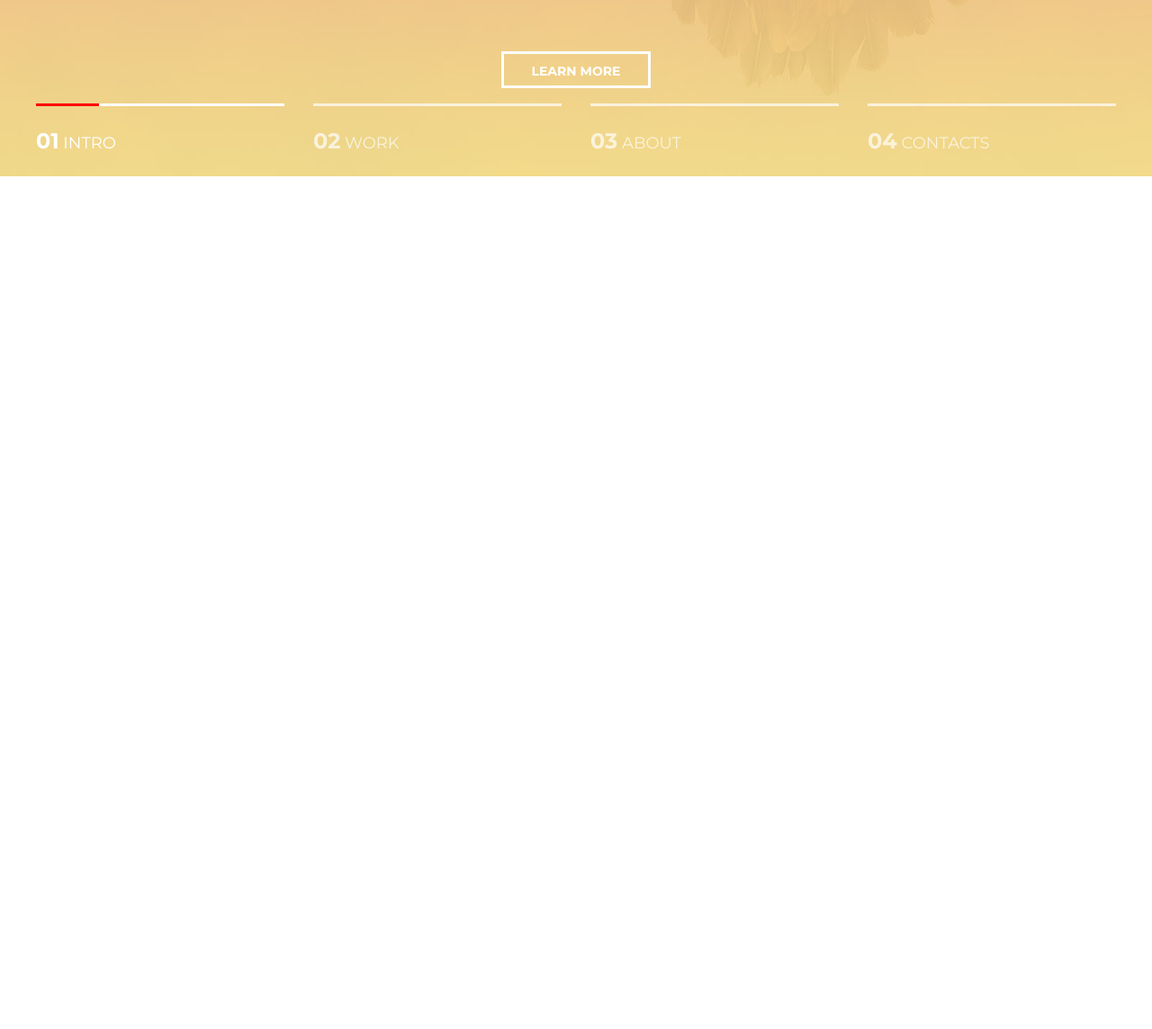
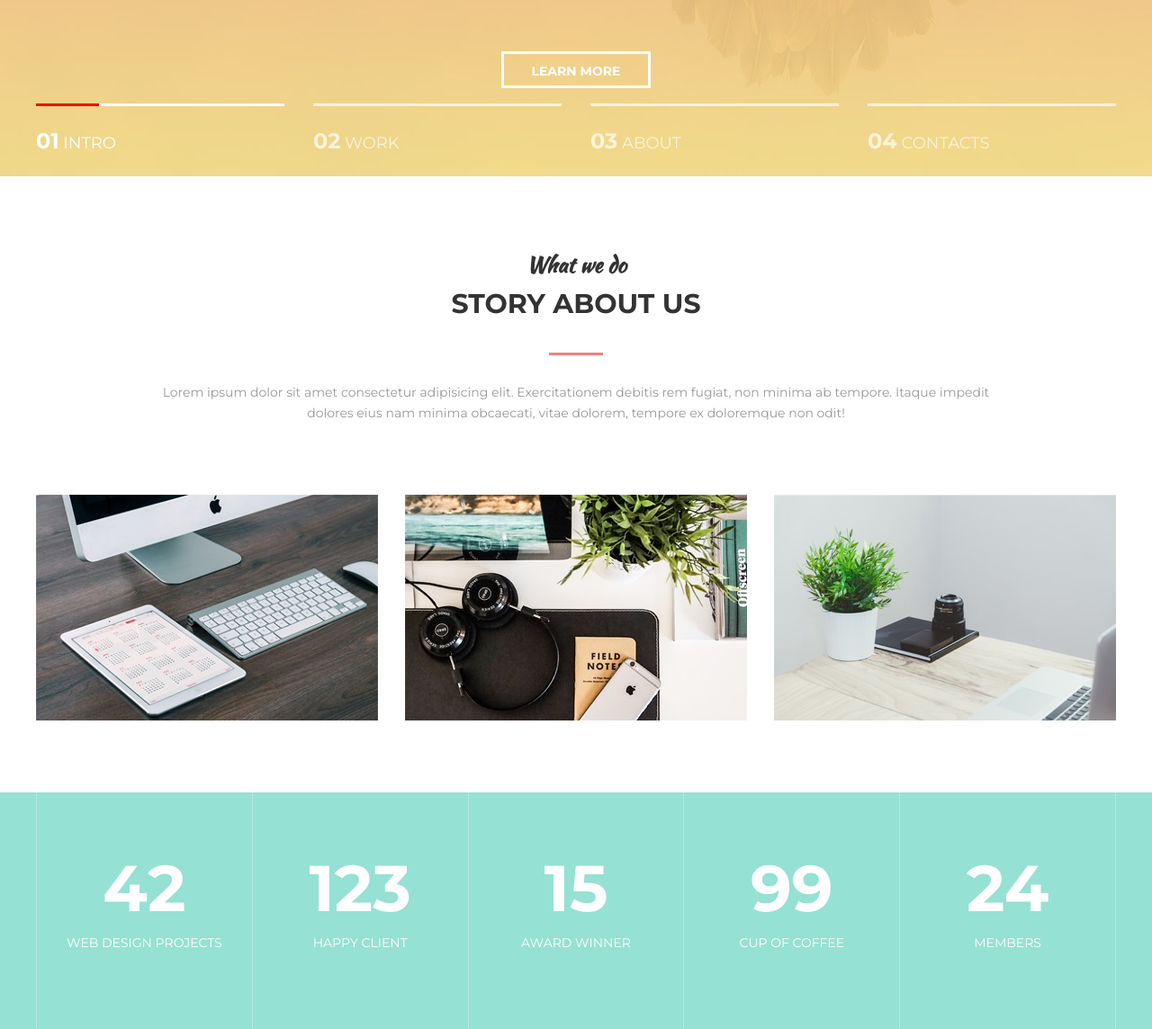
Before and after one commit to stan-nikola/MoGo, a plain HTML site: page index.html in a window 1280 px wide. Shown: the part 604-1748 px from the top of the page at 90% size. Before the commit the page ends 800 px from the top, so only its background shows below. Drawn offline with Linux system fonts and the light colour scheme.

Commit message:
aded more blocks

```diff
--- a/index.html
+++ b/index.html
@@ -15,7 +15,7 @@
     <header class="header">
         <div class="container">
             <div class="header-iner">
-                <div class="heder-logo">MoGo</div>
+                <a class="heder-logo" href="./index.html">MoGo</a>
                 <nav class="nav">
                     <a class="nav-linc active" href="">About</a>
                     <a class="nav-linc" href="">service</a>
@@ -23,14 +23,12 @@
                     <a class="nav-linc" href="">blog</a>
                     <a class="nav-linc" href="">contact</a>
                     <a class="nav-linc" href="">contact</a>
-
                 </nav>
-
             </div>
         </div>
     </header>
 
-    <div class="intro">
+    <section class="intro">
         <div class="container">
             <div class="intro-inner">
                 <h2 class="intro-suptitle">Creative Template</h2>
@@ -61,6 +59,68 @@
                     </div>
                 </div>
 
+            </div>
+        </div>
+    </section>
+
+    <section class="section">
+        <div class="container">
+            <div class="section-header">
+                <h3 class="section-suptitle">What we do</h3>
+                <h2 class="section-title">Story about us</h2>
+                <div class="section-text">
+                    <p>Lorem ipsum dolor sit amet consectetur adipisicing elit. Exercitationem debitis rem fugiat, non minima ab tempore.
+                        Itaque impedit dolores eius nam minima obcaecati, vitae dolorem, tempore ex doloremque non odit!</p>
+                </div>
+            </div>
+            <div class="about">
+                <div class="about-item">
+                    <div class="about-img">
+                         <img src="/images/abuot us/about1.jpg" alt="">
+                    </div>
+                    <div class="about-text">super team #1</div>
+                </div>
+                <div class="about-item">
+                    <div class="about-img">
+                        <img src="/images/abuot us/about2.jpg" alt="">
+                    </div>
+                    <div class="about-text">super team #2</div>
+                </div>
+                <div class="about-item">
+                    <div class="about-img">
+                        <img src="/images/abuot us/about3.jpg" alt="">
+                    </div>
+                    <div class="about-text">super team #3</div>
+                </div>
+            </div>
+        </div>
+    </section>
+    <div class="statistics">
+        <div class="container">
+            <div class="stat">
+                <div class="stat-item">
+                    <div class="stat-score">42</div>
+                    <p class="stat-name">Web Design Projects</p>
+                </div>
+                <div class="stat-item">
+                    <div class="stat-score">123</div>
+                    <p class="stat-name">happy client</p>
+                </div>
+                <div class="stat-item">
+                    <div class="stat-score">15</div>
+                    <p class="stat-name">award winner</p>
+                </div>
+                <div class="stat-item">
+                    <div class="stat-score">99</div>
+                    <p class="stat-name">cup of coffee</p>
+                </div>
+                <div class="stat-item">
+                    <div class="stat-score">24</div>
+                    <p class="stat-name">members</p>
+                </div>
+
+            </div>
+
         </div>
     </div>
 
--- a/styles/styles.css
+++ b/styles/styles.css
@@ -2,7 +2,7 @@ body {
     margin: 0;
     font-family: 'Montserrat', sans-serif;
 
-    font-family: 'Kaushan Script', cursive;
+    /* font-family: 'Kaushan Script', cursive; */
 
     /* font-family: 'Roboto', sans-serif; */
     font-size: 15px;
@@ -101,9 +101,15 @@ h1, h2, h3, h4, h5, h6{
 }
 
 .heder-logo{
+    text-decoration: none;
     font-size: 30px;
     font-weight: 700;
     color: #fff;
+    transition: color .1s linear;
+
+}
+.heder-logo:hover{
+    color: #fce38a
 
 }
 
@@ -226,3 +232,116 @@ color: black;
     font-size: 24px;
     font-weight: 700;
 }
+
+/* Section */
+.section{
+    padding: 80px 0;
+}
+.section-header{
+    text-align: center;
+    width: 100%;
+    max-width: 950px;
+    margin: 0 auto 40px;
+}
+.section-suptitle{
+    color: #333333;
+    font-family: 'Kaushan Script', cursive;
+    font-size: 24px;
+}
+.section-title{
+    font-size: 30px;
+    text-transform: uppercase;
+    font-weight: 700;
+}
+.section-title:after{
+    content: "";
+    display: block;
+    width: 60px;
+    height: 3px;
+    margin: 30px auto ;
+    background-color: #f38181;
+}
+.section-text{
+    /* font-family: 'Roboto', sans-serif; */
+    color: #999999;
+    font-size: 14px;
+    margin-bottom: 80px;
+}
+
+/* About */
+.about{
+    display: flex;
+    justify-content: space-between;
+}
+.about-item{
+    width: 380px;
+    background-color: #95e1d3;
+    position: relative;
+
+}
+.about-item:hover .about-img{
+    transform: translate3d(-10px, -10px, 0);
+}
+.about-item:hover .about-img img{
+    opacity: .2;
+}
+
+.about-item:hover .about-text {
+    opacity: 1;
+}
+
+.about-img{
+    background: linear-gradient(to bottom,
+     #f38181,#fbe389);
+     transition: transform .2s linear;
+}
+.about-img img{
+    display: block;
+    transition: opacity .2s linear ;
+}
+.about-text{
+    width: 100%;
+    text-transform: uppercase;
+    color: #ffffff;
+    font-weight: 700;
+    font-size: 18px;
+    text-align: center;
+    position: absolute;
+    top: 50%;
+    left: 0;
+    z-index: 2;
+    transform: translate3d(0,-50%, 0);
+    opacity: 0;
+    transition: opacity .2s linear;
+}
+
+/* Statistics */
+.statistics{
+    background-color: #95e1d3;
+}
+
+.stat{
+    display: flex;
+
+}
+.stat-item{
+    padding: 70px 25px;
+    flex: 1 1 0;
+    border-left: 1px solid #b5eae0;
+    text-align: center;
+    color: #ffffff;
+}
+.stat-item:last-child{
+    border-right: 1px solid #b5eae0 ;
+}
+.stat-score{
+    font-size: 72px;
+    font-weight: 700;
+    line-height: 1.0;
+    margin-bottom: 10px;
+}
+.stat-name{
+    font-size: 14px;
+    font-weight: 400;
+    text-transform: uppercase;
+}
```
Also changed, not shown: images/abuot us/about1.jpg (added), images/abuot us/about2.jpg (added), images/abuot us/about3.jpg (added).
